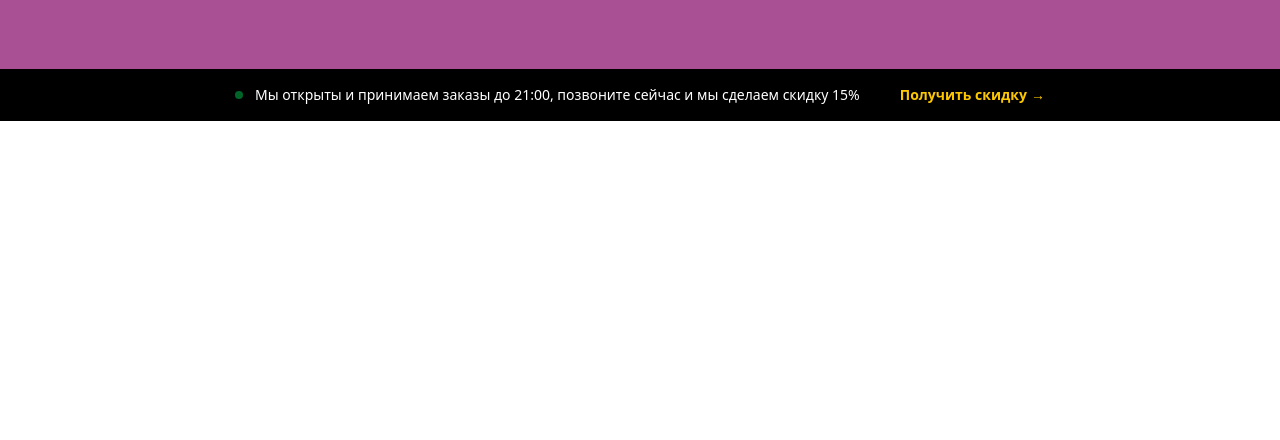
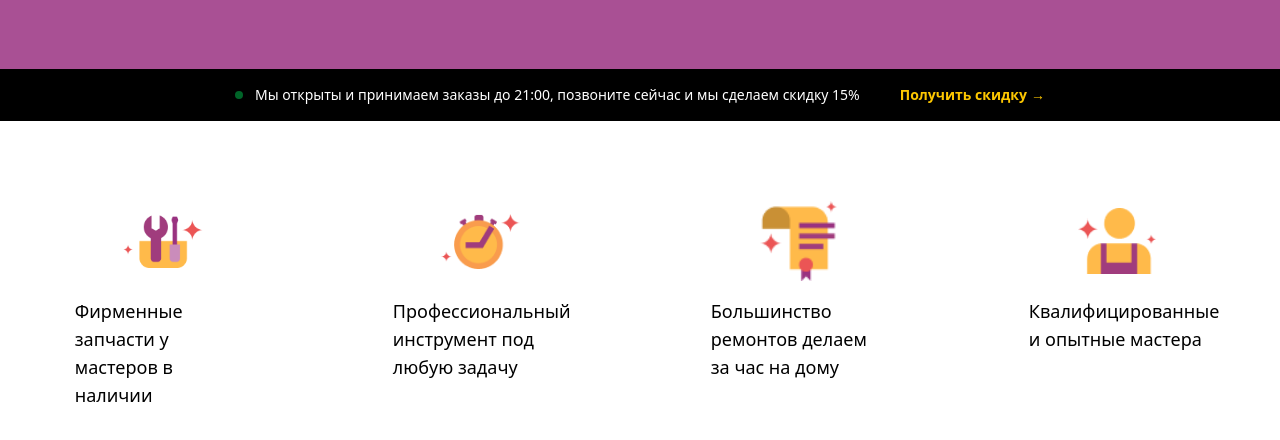
Before and after one commit to Melikzoda-Muslihiddin/homework-6, a website: page src/index.html in a window 1280 px wide. Shown: the part 746-1186 px from the top of the page. Before the commit the page ends 867 px from the top, so only its background shows below. Drawn offline with nearby package versions, Linux system fonts and the light colour scheme; files that its build step writes are made by us from their sources.

Commit message:
section2

```diff
--- a/src/index.html
+++ b/src/index.html
@@ -32,7 +32,8 @@
             <div class="container mx-auto px-4 py-4 md:py-8 flex justify-between items-center">
 
                 <div class="flex items-center gap-2 md:gap-4">
-                    <div class="w-10 h-10 md:w-12 md:h-12 bg-gradient-to-tr from-orange-500 to-red-500 rounded-xl flex items-center justify-center font-bold text-xl md:text-2xl">
+                    <div
+                        class="w-10 h-10 md:w-12 md:h-12 bg-gradient-to-tr from-orange-500 to-red-500 rounded-xl flex items-center justify-center font-bold text-xl md:text-2xl">
                         F
                     </div>
                     <span class="text-2xl md:text-4xl font-bold tracking-tight">Fixper</span>
@@ -45,10 +46,12 @@
             </div>
         </header>
         <main class="container mx-auto px-4 pt-10 relative overflow-hidden">
-            <div class="flex flex-col-reverse lg:flex-row md:flex-col-reverse items-center lg:items-start lg:justify-between">
+            <div
+                class="flex flex-col-reverse lg:flex-row md:flex-col-reverse items-center lg:items-start lg:justify-between">
 
                 <div class="mt-12 lg:mt-0 relative w-full max-w-md md:max-w-xl">
-                    <div class="aspect-square bg-white/10 rounded-full blur-3xl absolute -bottom-10 left-0 w-full h-full -z-10">
+                    <div
+                        class="aspect-square bg-white/10 rounded-full blur-3xl absolute -bottom-10 left-0 w-full h-full -z-10">
                     </div>
                     <div class=""><img src="./image.png" alt=""></div>
                 </div>
@@ -58,13 +61,12 @@
                     </h1>
                     <p class="text-yellow-400 text-sm md:text-lg mb-8 max-w-md mx-auto lg:mx-0 font-medium">
                         Отремонтируем на дому <span class="text-white/80 font-normal">или бесплатно завезем и доставим
-                            обратно из сервисного центра</span>
-                    </p>
+                            обратно из сервисного центра</span></p>
                 </div>
-
             </div>
         </main>
-        <div class=" mt-10 bottom-0 left-0 w-full bg-black py-4 px-4 flex flex-col md:flex-row items-center justify-center gap-2 md:gap-10">
+        <div
+            class=" mt-10 bottom-0 left-0 w-full bg-black py-4 px-4 flex flex-col md:flex-row items-center justify-center gap-2 md:gap-10">
             <div class="flex items-center gap-3 text-[10px] md:text-sm text-center">
                 <span class="w-2 h-2 bg-green-500 rounded-full animate-pulse shrink-0"></span>
                 <p>Мы открыты и принимаем заказы до 21:00, позвоните сейчас и мы сделаем скидку 15%</p>
@@ -75,6 +77,37 @@
         </div>
     </div>
 
+    <section class="bg-white text-black py-10 md:py-16 lg:py-20">
+        <div class="container mx-auto px-4">
+
+            <div class="grid grid-cols-1 md:grid-cols-2 lg:grid-cols-4 gap-8 md:gap-y-12 lg:gap-x-6">
+
+                <div class="flex items-center lg:flex-col lg:text-start gap-4">
+                    <img src="./Group 819 (1).png" alt="Запчасти" class="w-16 h-16 md:w-20 md:h-20 shrink-0 object-contain">
+                    <p class="text-sm md:text-base lg:text-lg font-medium lg:w-[60%]">Фирменные запчасти у мастеров в наличии</p>
+                </div>
+
+                <div class="flex items-center lg:flex-col lg:text-start gap-4">
+                    <img src="./Group 818.png" alt="Инструмент" class="w-16 h-16 md:w-20 md:h-20 shrink-0 object-contain">
+                    <p class="text-sm md:text-base lg:text-lg font-medium lg:w-[60%]">Профессиональный инструмент под любую задачу</p>
+                </div>
+
+                <div class="flex items-center lg:flex-col lg:text-start gap-4">
+                    <img src="Group 811.png" alt="Время" class="w-16 h-16 md:w-20 md:h-20 shrink-0 object-contain">
+                    <p class="text-sm md:text-base lg:text-lg font-medium lg:w-[60%]">Большинство ремонтов делаем за час на дому</p>
+                </div>
+
+                <div class="flex items-center lg:flex-col lg:text-start gap-4">
+                    <img src="./Group 779.png" alt="Мастера" class="w-16 h-16 md:w-20 md:h-20 shrink-0 object-contain">
+                    <p class="text-sm md:text-base lg:text-lg font-medium lg:w-[60%]">
+                        Квалифицированные и опытные мастера
+                    </p>
+                </div>
+
+            </div>
+        </div>
+    </section>
+
 
 </body>
 
```
Also changed, not shown: src/Group 819 (1).png (added).
